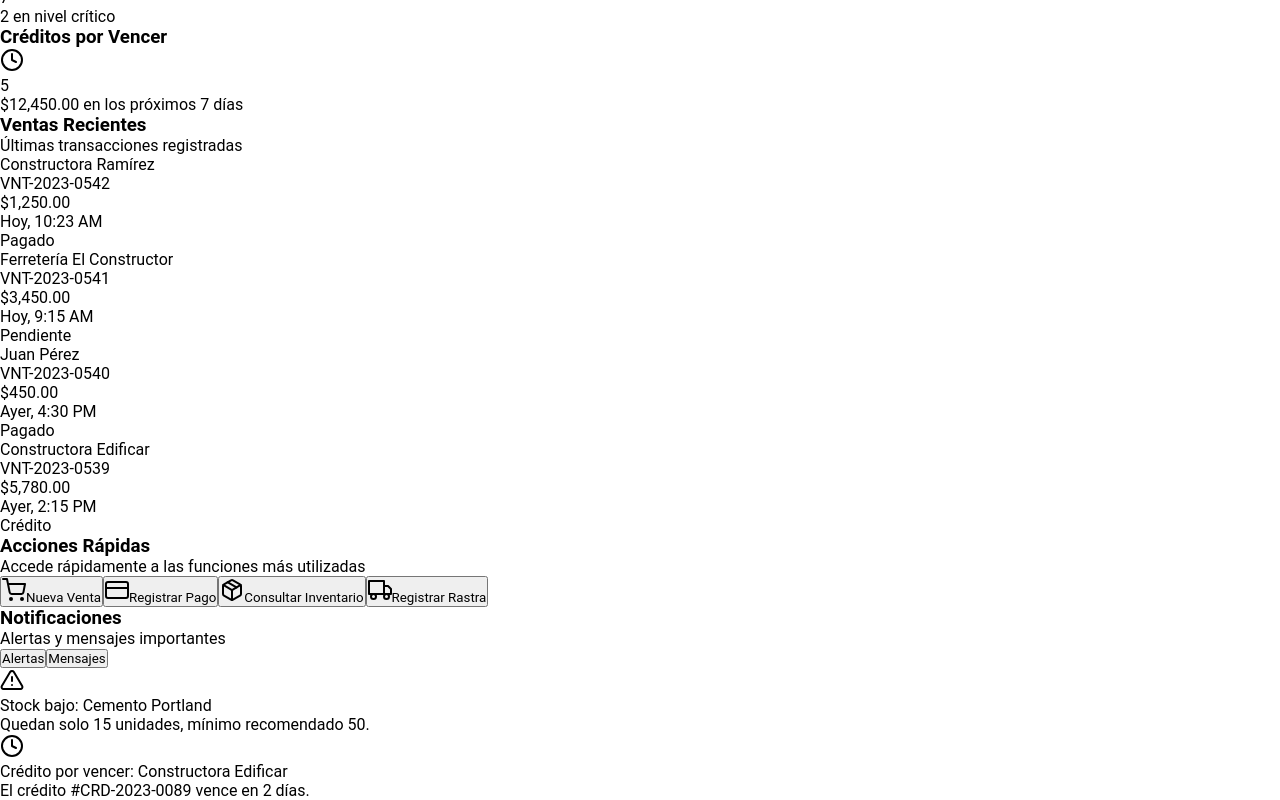
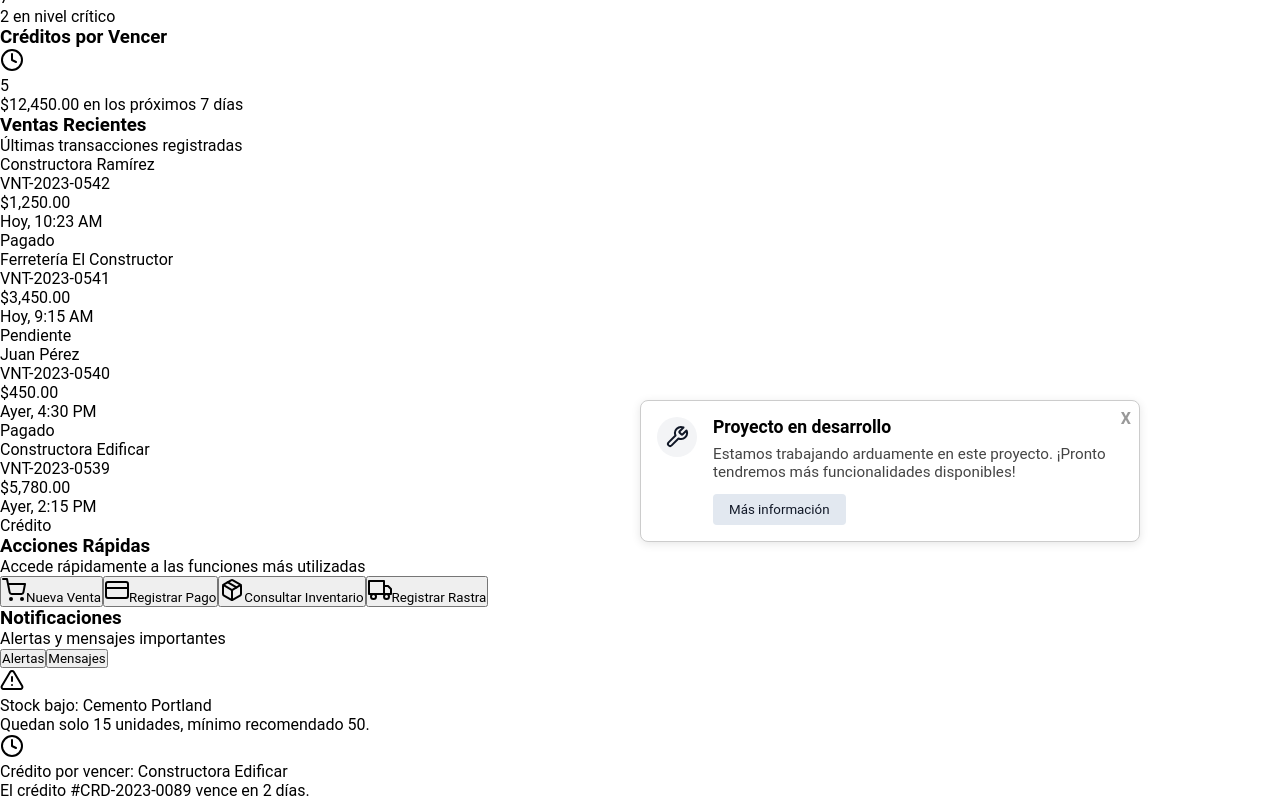
Before and after one commit to DanielValenz21/volcan-front, a React (Create React App) app: page /dashboard in a window 1280 px wide. Both pictures are taken after a click on the button "Nueva Venta". Shown: the part 354-1154 px from the top of the page. Built offline with nearby package versions, Linux system fonts and the light colour scheme.

Commit message:
se añadio nuevas mejoras

```diff
--- a/src/index.css
+++ b/src/index.css
@@ -2,6 +2,20 @@
 @tailwind components;
 @tailwind utilities;
 
+@keyframes fadeInDown {
+  from {
+    opacity: 0;
+    transform: translateY(-20px);
+  }
+  to {
+    opacity: 1;
+    transform: translateY(0);
+  }
+}
+
+.animate-fade-in-down {
+  animation: fadeInDown 0.5s ease-out forwards;
+}
 /* Puedes añadir overrides globales si lo deseas */
 body {
   @apply bg-background text-foreground;
--- a/src/modules/Auth/services/authService.js
+++ b/src/modules/Auth/services/authService.js
@@ -1,7 +1,4 @@
-// src/modules/Auth/services/authService.js
-
 export const login = async (credentials) => {
-  // Simulación de llamada a API
   return new Promise((resolve, reject) => {
     setTimeout(() => {
       if (credentials.email === 'admin@test.com' && credentials.password === 'admin') {
--- a/src/modules/Dashboard/pages/Dashboard.js
+++ b/src/modules/Dashboard/pages/Dashboard.js
@@ -1,6 +1,5 @@
-import React from "react";
+import React, { useState } from "react";
 import { Link } from "react-router-dom";
-// Ejemplo usando react-feather para íconos:
 import {
   ShoppingCart,
   Package,
@@ -15,19 +14,19 @@ import {
   DollarSign,
   BarChart2,
 } from "react-feather";
+import ProjectAlert from "../../../shared/components/ProjectAlert";
 
-/**
- * Componente principal del Dashboard.
- * Replica la estética del prototipo:
- * - Header con logo, buscador y notificaciones
- * - Sidebar con opciones
- * - Tarjetas de indicadores
- * - Ventas recientes
- * - Acciones rápidas
- * - Notificaciones
- */
 const Dashboard = () => {
-  // Datos de ejemplo para "Ventas Recientes"
+  const [showAlert, setShowAlert] = useState(false);
+
+  const handleShowAlert = () => {
+    setShowAlert(true);
+  };
+
+  const handleCloseAlert = () => {
+    setShowAlert(false);
+  };
+
   const ventasRecientes = [
     {
       id: "VNT-2023-0542",
@@ -151,6 +150,9 @@ const Dashboard = () => {
 
         {/* SECCIÓN PRINCIPAL DEL DASHBOARD */}
         <main className="flex-1 overflow-auto p-4 md:p-6">
+          {/* Renderiza la alerta */}
+          {showAlert && <ProjectAlert onClose={handleCloseAlert} />}
+
           {/* Tarjetas de indicadores */}
           <div className="grid gap-4 md:grid-cols-2 lg:grid-cols-4">
             <div className="rounded-lg border bg-white p-4 shadow-sm">
@@ -234,19 +236,31 @@ const Dashboard = () => {
               <h3 className="text-base font-semibold">Acciones Rápidas</h3>
               <p className="text-sm text-gray-500">Accede rápidamente a las funciones más utilizadas</p>
               <div className="mt-4 space-y-3">
-                <button className="flex w-full items-center gap-2 rounded-md bg-primary px-4 py-2 text-white hover:bg-primary/90">
+                <button
+                  onClick={handleShowAlert}
+                  className="flex w-full items-center gap-2 rounded-md bg-primary px-4 py-2 text-white hover:bg-primary/90"
+                >
                   <ShoppingCart className="h-4 w-4" />
                   Nueva Venta
                 </button>
-                <button className="flex w-full items-center gap-2 rounded-md border border-secondary px-4 py-2 text-secondary hover:bg-muted">
+                <button
+                  onClick={handleShowAlert}
+                  className="flex w-full items-center gap-2 rounded-md border border-secondary px-4 py-2 text-secondary hover:bg-muted"
+                >
                   <CreditCard className="h-4 w-4" />
                   Registrar Pago
                 </button>
-                <button className="flex w-full items-center gap-2 rounded-md border border-secondary px-4 py-2 text-secondary hover:bg-muted">
+                <button
+                  onClick={handleShowAlert}
+                  className="flex w-full items-center gap-2 rounded-md border border-secondary px-4 py-2 text-secondary hover:bg-muted"
+                >
                   <Package className="h-4 w-4" />
                   Consultar Inventario
                 </button>
-                <button className="flex w-full items-center gap-2 rounded-md border border-secondary px-4 py-2 text-secondary hover:bg-muted">
+                <button
+                  onClick={handleShowAlert}
+                  className="flex w-full items-center gap-2 rounded-md border border-secondary px-4 py-2 text-secondary hover:bg-muted"
+                >
                   <Truck className="h-4 w-4" />
                   Registrar Rastra
                 </button>
--- /dev/null
+++ b/src/shared/components/ProjectAlert.css
@@ -0,0 +1,116 @@
+/* project-alert-container: contenedor con animación */
+.project-alert-container {
+  position: fixed;
+  top: 50%;
+  left: 50%;
+  transform: translate(-50%, -50%);
+  z-index: 1000;
+  display: flex;
+  justify-content: center;
+  margin-bottom: 1rem;
+  /* La clase animate-fade-in-down la definimos en index.css o aquí */
+}
+
+/* Ejemplo de la tarjeta */
+.project-alert-card {
+  background-color: #fff;
+  border: 1px solid #ccc;
+  border-radius: 0.5rem;
+  padding: 1rem;
+  display: flex;
+  align-items: flex-start;
+  gap: 1rem;
+  box-shadow: 0 2px 10px rgba(0,0,0,0.1);
+  max-width: 500px;
+  position: relative;
+}
+
+/* Icono grande a la izquierda */
+.project-alert-icon {
+  flex-shrink: 0;
+  background-color: #f3f4f6;
+  padding: 0.5rem;
+  border-radius: 9999px;
+  display: flex;
+  align-items: center;
+  justify-content: center;
+}
+
+.icon-size {
+  width: 24px;
+  height: 24px;
+  color: #111827; /* ajusta color */
+}
+
+/* Contenido principal */
+.project-alert-content {
+  flex: 1;
+}
+
+.project-alert-title {
+  font-size: 1.1rem;
+  font-weight: 600;
+  margin-bottom: 0.5rem;
+}
+
+.project-alert-description {
+  margin-bottom: 0.8rem;
+  color: #444;
+  font-size: 0.95rem;
+}
+
+.project-alert-info-button {
+  background-color: #e2e8f0; /* un gris claro */
+  color: #111827;
+  border: none;
+  border-radius: 4px;
+  padding: 0.5rem 1rem;
+  cursor: pointer;
+}
+.project-alert-info-button:hover {
+  background-color: #cbd5e1;
+}
+.project-alert-info-button:disabled {
+  background-color: #f3f4f6;
+  color: #999;
+}
+
+/* Sección de más info */
+.project-alert-more {
+  margin-top: 0.8rem;
+  background-color: #f3f4f6;
+  padding: 0.5rem;
+  border-radius: 4px;
+  font-size: 0.9rem;
+}
+
+/* Botón de cerrar */
+.project-alert-close {
+  background: transparent;
+  border: none;
+  color: #999;
+  font-weight: bold;
+  cursor: pointer;
+  font-size: 1rem;
+  position: absolute;
+  top: 0.5rem;
+  right: 0.5rem;
+}
+.project-alert-close:hover {
+  color: #333;
+}
+
+/* Ejemplo de animación */
+@keyframes fadeInDown {
+  from {
+    opacity: 0;
+    transform: translateY(-20px);
+  }
+  to {
+    opacity: 1;
+    transform: translateY(0);
+  }
+}
+.animate-fade-in-down {
+  animation: fadeInDown 0.5s ease-out forwards;
+}
--- /dev/null
+++ b/src/shared/components/ProjectAlert.js
@@ -0,0 +1,49 @@
+// src/shared/components/ProjectAlert.js
+import React, { useState } from "react";
+import { Tool } from "react-feather"; // o el icono que desees
+import "./ProjectAlert.css"; // Aquí pondrás la clase animate-fade-in-down
+
+function ProjectAlert({ onClose }) {
+  // Este estado controla "Más información"
+  const [showMore, setShowMore] = useState(false);
+
+  return (
+    <div className="project-alert-container animate-fade-in-down">
+      <div className="project-alert-card">
+        {/* Icono de la izquierda */}
+        <div className="project-alert-icon">
+          <Tool className="icon-size" />
+        </div>
+
+        {/* Contenido principal */}
+        <div className="project-alert-content">
+          <h2 className="project-alert-title">Proyecto en desarrollo</h2>
+          <p className="project-alert-description">
+            Estamos trabajando arduamente en este proyecto. ¡Pronto tendremos más funcionalidades disponibles!
+          </p>
+
+          <button
+            className="project-alert-info-button"
+            onClick={() => setShowMore(!showMore)}
+            disabled={showMore}
+          >
+            {showMore ? "Ya no hay más info" : "Más información"}
+          </button>
+
+          {showMore && (
+            <div className="project-alert-more">
+              <p>Detalles adicionales: Lorem ipsum dolor sit amet, etc.</p>
+            </div>
+          )}
+        </div>
+
+        {/* Botón para cerrar la alerta */}
+        <button className="project-alert-close" onClick={onClose}>
+          X
+        </button>
+      </div>
+    </div>
+  );
+}
+
+export default ProjectAlert;
```
